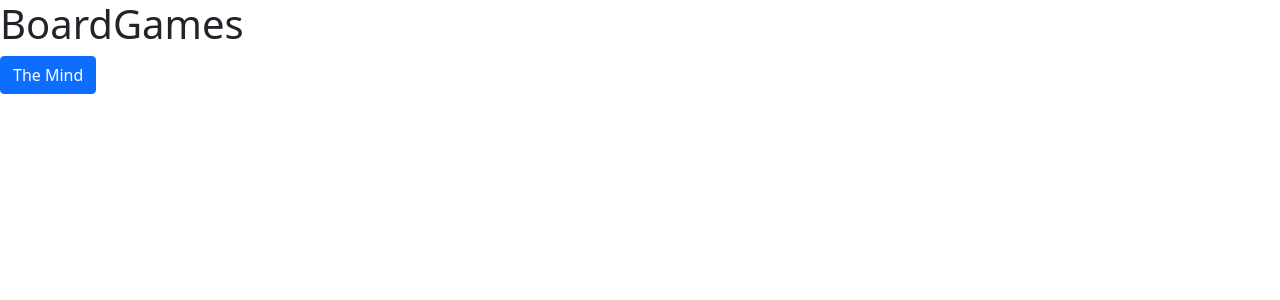
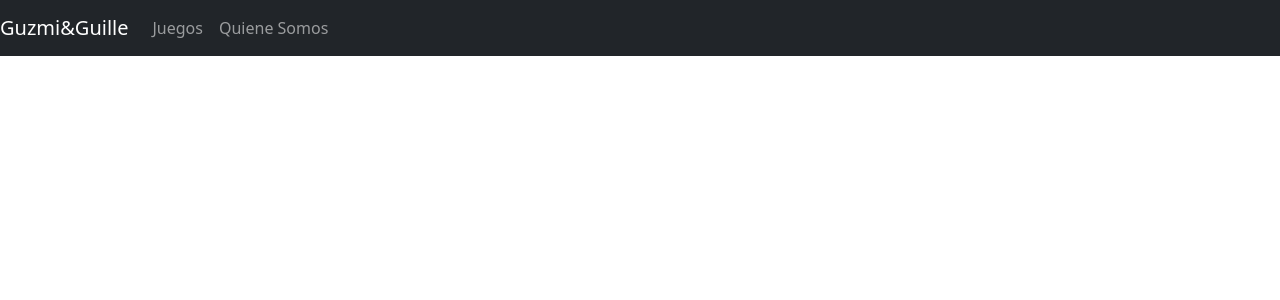
Before and after one commit to Games-More/Board-Games, an Angular app: page / in a window 1280 px wide. Shown: the top 300 px of the page. Built offline with nearby package versions, Linux system fonts and the light colour scheme.

Commit message:
head
Componente head añadido

```diff
--- a/src/app/app.component.html
+++ b/src/app/app.component.html
@@ -1,18 +1,8 @@
-<!DOCTYPE html>
-<html>
-   <head>
-      <title>Inicio</title>
-   </head>
-   <body>
-      <header>
-         <h1>BoardGames</h1>
-      </header>
-      <main>
-        <button type="button" class="btn btn-primary" routerLink="/the-Mind">The Mind</button>
-      </main>
-      <footer>
-      </footer>
-      <router-outlet></router-outlet>
-   </body>
-</html>
+<app-head></app-head>
+<!-- Toolbar -->
+<div class="container">
+  <router-outlet></router-outlet><!-- Enruta el componente en funcion de la ruta  -->
+</div>
+
+
 <!-- holaa  que pasa -->
--- a/src/app/app.module.ts
+++ b/src/app/app.module.ts
@@ -2,10 +2,12 @@ import { NgModule } from '@angular/core';
 import { BrowserModule } from '@angular/platform-browser';
 import { AppRoutingModule } from './app-routing.module';
 import { AppComponent } from './app.component';
+import { HeadComponent } from './head/head.component';
 @NgModule({
   declarations: [
-    AppComponent
-  ],
+    AppComponent,
+      HeadComponent
+   ],
   imports: [
     BrowserModule,
     AppRoutingModule
--- /dev/null
+++ b/src/app/head/head.component.html
@@ -0,0 +1,16 @@
+<nav class="navbar navbar-expand-lg navbar-dark bg-dark">
+  <a class="navbar-brand" href="#">Guzmi&Guille</a>
+  <button class="navbar-toggler" type="button" data-toggle="collapse" data-target="#navbarNavAltMarkup" aria-controls="navbarNavAltMarkup" aria-expanded="false" aria-label="Toggle navigation">
+    <span class="navbar-toggler-icon"></span>
+  </button>
+  <div class="collapse navbar-collapse" id="navbarNavAltMarkup">
+    <div class="navbar-nav">
+      <li class="nav-item" routerLinkActive="active">
+          <a class="nav-link" routerLink="/juegos">Juegos</a>
+      </li>
+      <li class="nav-item" routerLinkActive="disable">
+          <a class="nav-link" routerLink="/about">Quiene Somos</a>
+      </li>
+    </div>
+  </div>
+</nav>
--- /dev/null
+++ b/src/app/head/head.component.ts
@@ -0,0 +1,15 @@
+import { Component, OnInit } from '@angular/core';
+
+@Component({
+  selector: 'app-head',
+  templateUrl: './head.component.html',
+  styleUrls: ['./head.component.sass']
+})
+export class HeadComponent implements OnInit {
+
+  constructor() { }
+
+  ngOnInit() {
+  }
+
+}
```
Also changed, not shown: src/app/head/head.component.sass (added), 1 other file (tests, documents, lock files or other folders).
